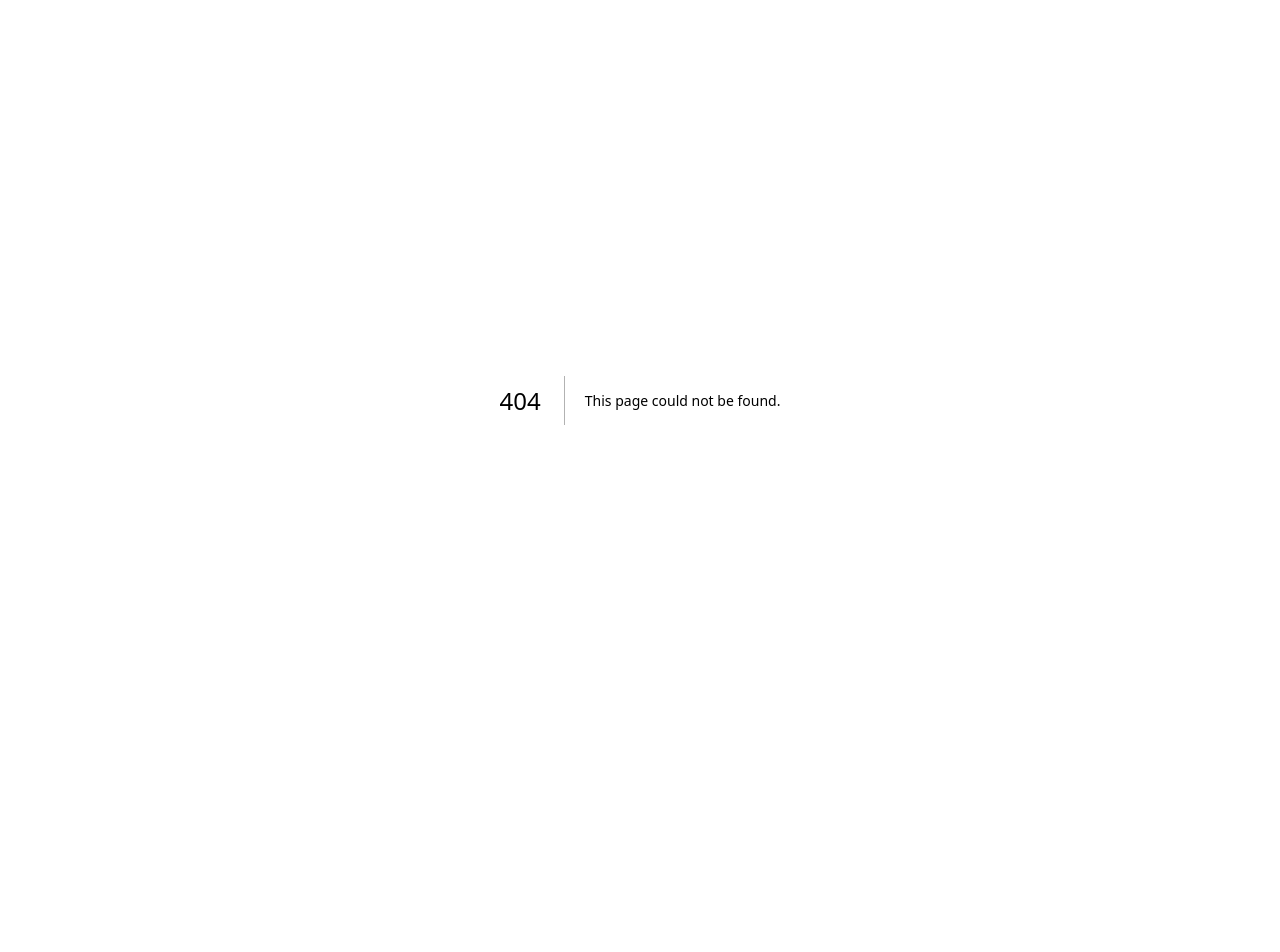
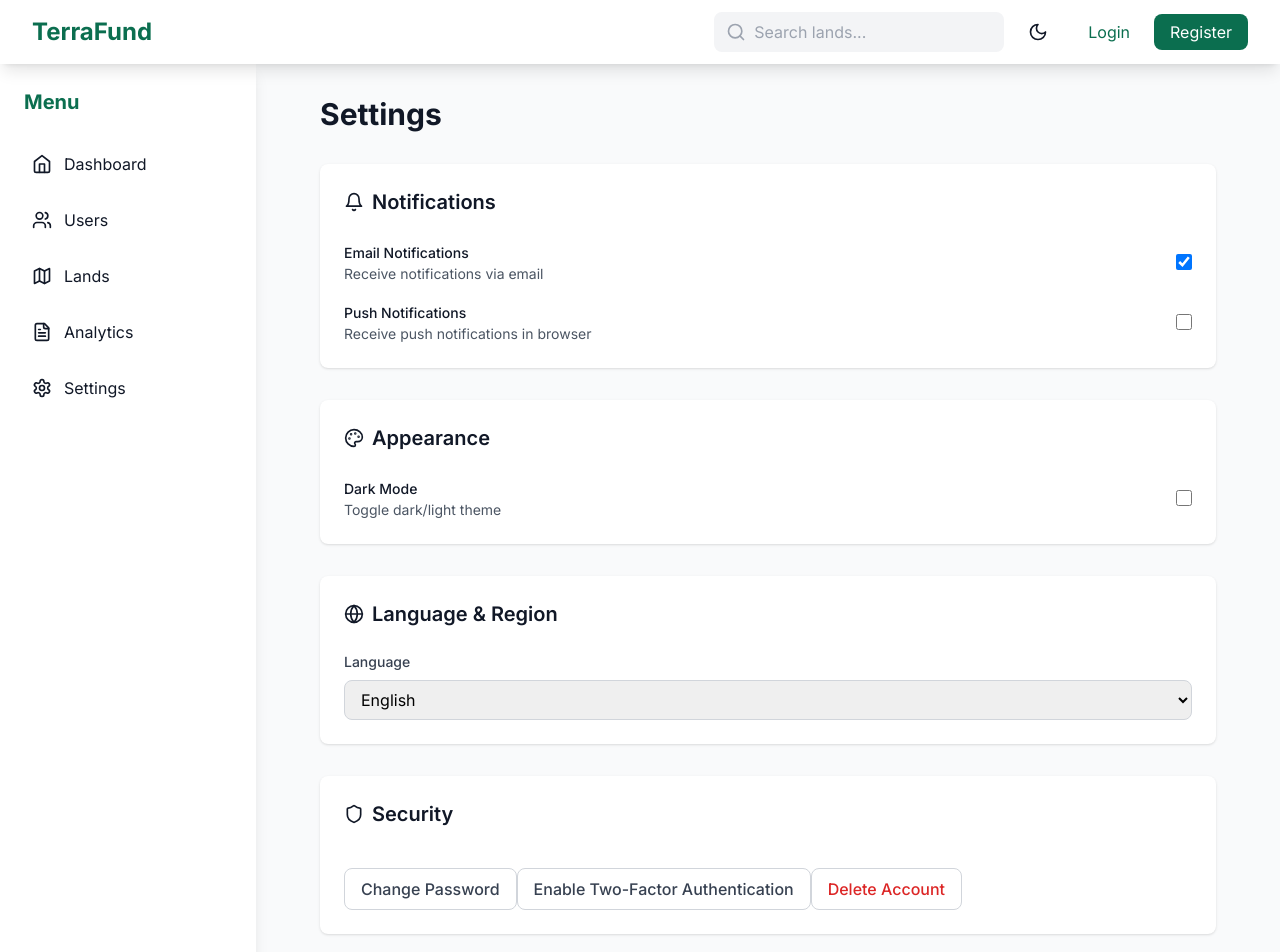
Before and after one commit to TerraFund/web_frontend, a Next.js app: page /dashboard/settings in a window 1280 px wide. Before the commit this address had no page. Shown: the top 952 px of the page. Before the commit the page ends 800 px from the top, so only its background shows below. Built offline with nearby package versions, Linux system fonts and the light colour scheme.

Commit message:
Create settings page with notifications, appearance, language, and security options

```diff
--- /dev/null
+++ b/src/app/dashboard/settings/page.tsx
@@ -0,0 +1,139 @@
+'use client';
+
+import { useState } from 'react';
+import Navbar from '@/components/Navbar';
+import Sidebar from '@/components/Sidebar';
+import Footer from '@/components/Footer';
+import Button from '@/components/Button';
+import Input from './components/Input';
+import { Bell, Shield, Palette, Globe } from 'lucide-react';
+
+export default function Settings() {
+  const [settings, setSettings] = useState({
+    emailNotifications: true,
+    pushNotifications: false,
+    darkMode: false,
+    language: 'en',
+  });
+
+  const handleSave = () => {
+    // Mock save
+    console.log('Settings saved:', settings);
+  };
+
+  return (
+    <div className="min-h-screen bg-background_light dark:bg-background_dark">
+      <Navbar />
+      <div className="pt-16 flex">
+        <Sidebar />
+        <main className="flex-1 p-8">
+          <div className="max-w-4xl mx-auto">
+            <h1 className="text-3xl font-bold mb-8 text-gray-900 dark:text-white">Settings</h1>
+
+            <div className="space-y-8">
+              {/* Notifications */}
+              <div className="bg-white dark:bg-gray-800 rounded-lg shadow p-6">
+                <h2 className="text-xl font-semibold text-gray-900 dark:text-white flex items-center mb-6">
+                  <Bell className="h-5 w-5 mr-2" />
+                  Notifications
+                </h2>
+                <div className="space-y-4">
+                  <div className="flex items-center justify-between">
+                    <div>
+                      <label className="text-sm font-medium text-gray-900 dark:text-white">Email Notifications</label>
+                      <p className="text-sm text-gray-600 dark:text-gray-400">Receive notifications via email</p>
+                    </div>
+                    <input
+                      type="checkbox"
+                      checked={settings.emailNotifications}
+                      onChange={(e) => setSettings({ ...settings, emailNotifications: e.target.checked })}
+                      className="h-4 w-4 text-primary focus:ring-primary border-gray-300 rounded"
+                    />
+                  </div>
+                  <div className="flex items-center justify-between">
+                    <div>
+                      <label className="text-sm font-medium text-gray-900 dark:text-white">Push Notifications</label>
+                      <p className="text-sm text-gray-600 dark:text-gray-400">Receive push notifications in browser</p>
+                    </div>
+                    <input
+                      type="checkbox"
+                      checked={settings.pushNotifications}
+                      onChange={(e) => setSettings({ ...settings, pushNotifications: e.target.checked })}
+                      className="h-4 w-4 text-primary focus:ring-primary border-gray-300 rounded"
+                    />
+                  </div>
+                </div>
+              </div>
+
+              {/* Appearance */}
+              <div className="bg-white dark:bg-gray-800 rounded-lg shadow p-6">
+                <h2 className="text-xl font-semibold text-gray-900 dark:text-white flex items-center mb-6">
+                  <Palette className="h-5 w-5 mr-2" />
+                  Appearance
+                </h2>
+                <div className="space-y-4">
+                  <div className="flex items-center justify-between">
+                    <div>
+                      <label className="text-sm font-medium text-gray-900 dark:text-white">Dark Mode</label>
+                      <p className="text-sm text-gray-600 dark:text-gray-400">Toggle dark/light theme</p>
+                    </div>
+                    <input
+                      type="checkbox"
+                      checked={settings.darkMode}
+                      onChange={(e) => setSettings({ ...settings, darkMode: e.target.checked })}
+                      className="h-4 w-4 text-primary focus:ring-primary border-gray-300 rounded"
+                    />
+                  </div>
+                </div>
+              </div>
+
+              {/* Language */}
+              <div className="bg-white dark:bg-gray-800 rounded-lg shadow p-6">
+                <h2 className="text-xl font-semibold text-gray-900 dark:text-white flex items-center mb-6">
+                  <Globe className="h-5 w-5 mr-2" />
+                  Language & Region
+                </h2>
+                <div className="space-y-4">
+                  <div>
+                    <label className="block text-sm font-medium text-gray-700 dark:text-gray-300 mb-2">Language</label>
+                    <select
+                      value={settings.language}
+                      onChange={(e) => setSettings({ ...settings, language: e.target.value })}
+                      className="w-full px-3 py-2 border border-gray-300 dark:border-gray-600 rounded-lg focus:ring-2 focus:ring-primary focus:border-transparent dark:bg-gray-700 dark:text-white"
+                    >
+                      <option value="en">English</option>
+                      <option value="es">Español</option>
+                      <option value="fr">Français</option>
+                      <option value="sw">Kiswahili</option>
+                    </select>
+                  </div>
+                </div>
+              </div>
+
+              {/* Security */}
+              <div className="bg-white dark:bg-gray-800 rounded-lg shadow p-6">
+                <h2 className="text-xl font-semibold text-gray-900 dark:text-white flex items-center mb-6">
+                  <Shield className="h-5 w-5 mr-2" />
+                  Security
+                </h2>
+                <div className="space-y-4">
+                  <Button variant="outline">Change Password</Button>
+                  <Button variant="outline">Enable Two-Factor Authentication</Button>
+                  <Button variant="outline" className="text-red-600 hover:text-red-800">
+                    Delete Account
+                  </Button>
+                </div>
+              </div>
+
+              {/* Save Button */}
+              <div className="flex justify-end">
+                <Button onClick={handleSave}>Save Settings</Button>
+              </div>
+            </div>
+          </div>
+        </main>
+      </div>
+      <Footer />
+    </div>
+  );
+}
```
